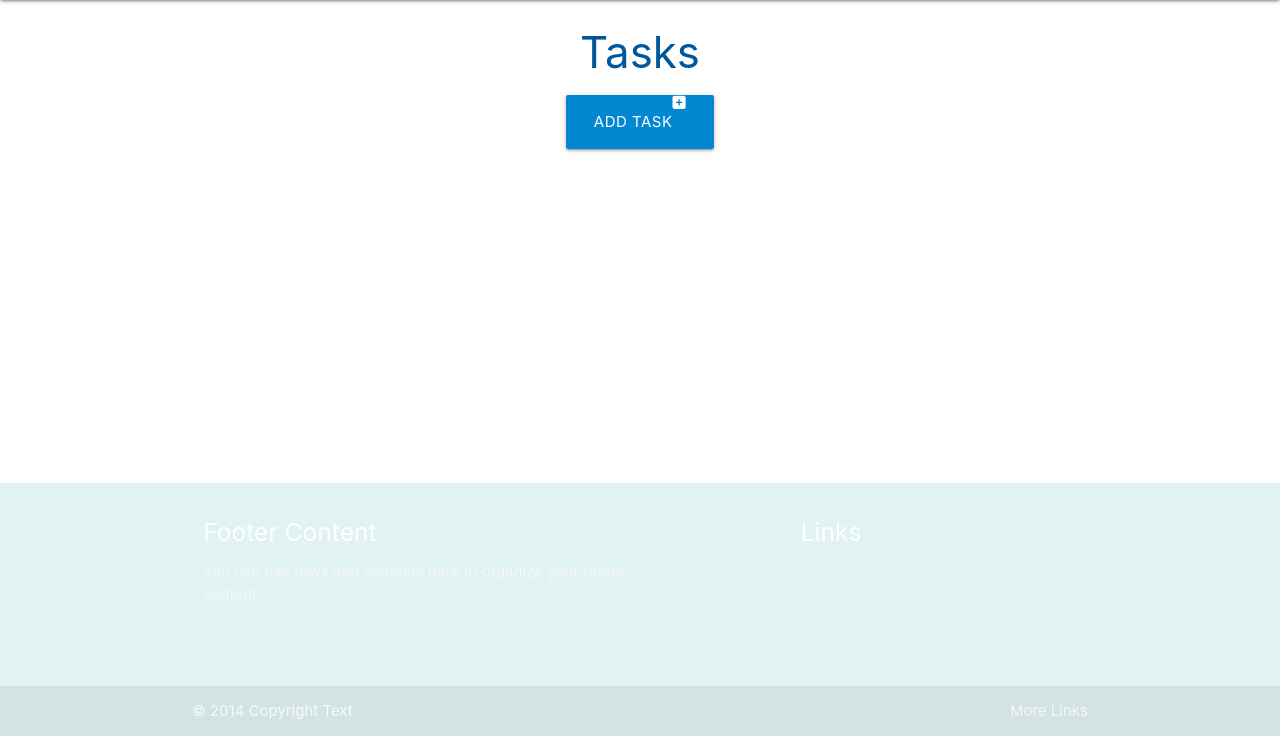
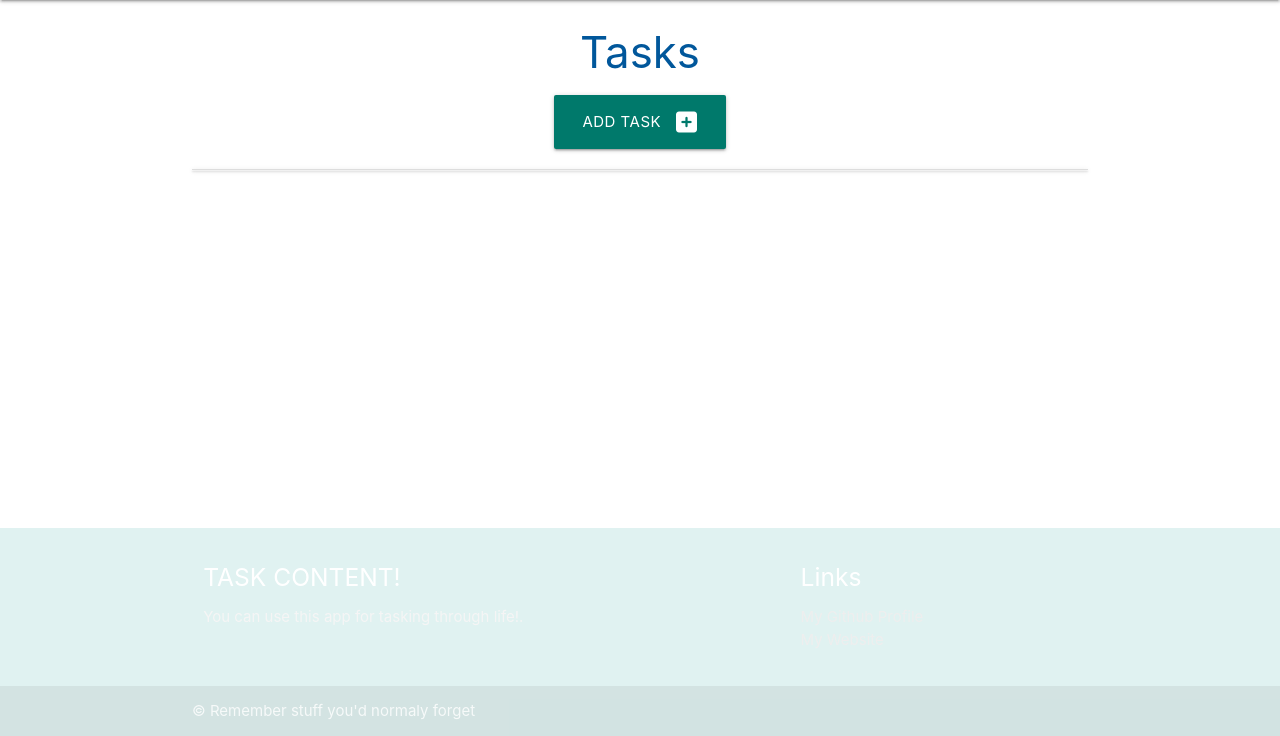
Before and after one commit to Milosson/Taskmanager, a Flask app: page / in a window 1280 px wide. Shown: the part 64-800 px from the top of the page. Run offline with Flask 3, Linux system fonts and the light colour scheme; data that the repository does not hold is empty.

Commit message:
Implemented edit_task.html, added relevent routing to routes.py, added button design to style.css

```diff
--- a/taskmanager/routes.py
+++ b/taskmanager/routes.py
@@ -5,7 +5,8 @@ from taskmanager.models import Category, Task
 
 @app.route("/")
 def home():
-    return render_template("tasks.html")
+    tasks = Task.query.order_by(Task.id).all()
+    return render_template("tasks.html", tasks=tasks)
 
 
 @app.route("/categories")
@@ -57,3 +58,24 @@ def add_task():
         db.session.commit()
         return redirect(url_for("home"))
     return render_template("add_task.html", categories=categories)
+
+@app.route("/delete_task/<int:task_id>")
+def delete_task(task_id):
+    task = Task.query.get_or_404(task_id)
+    db.session.delete(task)
+    db.session.commit()
+    return redirect(url_for("add_task"))
+
+@app.route("/edit_task/<int:task_id>", methods=["GET", "POST"])
+def edit_task(task_id):
+    task = Task.query.get_or_404(task_id)
+    categories = list(Category.query.order_by(Category.category_name).all())
+    if request.method == "POST":
+        task.task_name = request.form.get("task_name")
+        task.task_description = request.form.get("task_description")
+        task.is_urgent = bool(True if request.form.get("is_urgent") else False)
+        task.due_date = request.form.get("due_date")
+        task.category_id = request.form.get("category_id")
+        db.session.commit()
+        return redirect(url_for("home"))
+    return render_template("edit_task.html", task=task, categories=categories)
--- a/taskmanager/static/css/style.css
+++ b/taskmanager/static/css/style.css
@@ -7,3 +7,10 @@
   main {
     flex: 1 0 auto;
   }
+
+.buttons123 {
+  display: flex;
+  justify-content: center; /* Center horizontally */
+  align-items: center; /* Center vertically (if needed) */
+  gap: 10px; /* Add space between buttons */
+}
--- a/taskmanager/static/js/script.js
+++ b/taskmanager/static/js/script.js
@@ -14,3 +14,22 @@ document.addEventListener('DOMContentLoaded', function() {
   // select initialization
   let selects = document.querySelectorAll('select');
   M.FormSelect.init(selects);
+
+// collapsible initialization
+let collapsibles = document.querySelectorAll('.collapsible');
+M.Collapsible.init(collapsibles);
+
+
+// Delete confirmation function
+function confirmDelete(actionType) {
+  var message = "";
+  if (actionType === "task") {
+      message = "This action will delete this task, are you sure?";
+  } else if (actionType === "category") {
+      message = "This action will delete this category, are you sure?";
+  } else {
+      message = "Are you sure you want to proceed?";
+  }
+
+  return confirm(message);
+}
--- a/taskmanager/templates/add_task.html
+++ b/taskmanager/templates/add_task.html
@@ -3,7 +3,7 @@
 
 <h3 class="light-blue-text text-darken-4 center-align">Add Task</h3>
 
-<div class="row card-panel grey lighten-5">
+<div class="row card-panel teal lighten-5">
     <form class="col s12" method="POST" action="{{ url_for('add_task') }}">
         <!-- task name -->
         <div class="row">
@@ -22,6 +22,7 @@
                 <label for="task_description">Task Description</label>
             </div>
         </div>
+
         <!-- due date -->
         <div class="row">
             <div class="input-field col s12">
@@ -30,6 +31,7 @@
                 <label for="due_date">Due Date</label>
             </div>
         </div>
+
         <!-- is urgent -->
         <div class="row">
             <div class="input-field col s12">
@@ -59,7 +61,7 @@
         <!-- submit button -->
         <div class="row">
             <div class="col s12 center-align">
-                <button type="submit" class="btn-large light-blue darken-1">
+                <button type="submit" class="btn-large teal darken-2">
                     Add Task <i class="fas fa-plus-square right"></i>
                 </button>
             </div>
--- a/taskmanager/templates/base.html
+++ b/taskmanager/templates/base.html
@@ -21,7 +21,7 @@
         <!-- Top navbar -->
         <nav class="teal lighten-5">
             <div class="nav-wrapper">
-                <a href="#!" class="brand-logo">Task Manager</a>
+                <a href="{{ url_for('home') }}" class="brand-logo">Task Manager</a>
                 <a href="#" data-target="mobile-demo" class="sidenav-trigger"><i class="fas fa-bars"></i></a>
                 <ul class="right hide-on-med-and-down">
                     <li><a href="{{ url_for('home') }}">Home</a></li>
@@ -48,25 +48,22 @@
         <div class="container">
             <div class="row">
                 <div class="col l6 s12">
-                    <h5 class="white-text">Footer Content</h5>
-                    <p class="grey-text text-lighten-4">You can use rows and columns here to organize your footer
-                        content.</p>
+                    <h5 class="white-text">TASK CONTENT!</h5>
+                    <p class="grey-text text-lighten-4">You can use this app for tasking through life!.</p>
                 </div>
                 <div class="col l4 offset-l2 s12">
                     <h5 class="white-text">Links</h5>
                     <ul>
-                        <li><a class="grey-text text-lighten-3" href="#!">Link 1</a></li>
-                        <li><a class="grey-text text-lighten-3" href="#!">Link 2</a></li>
-                        <li><a class="grey-text text-lighten-3" href="#!">Link 3</a></li>
-                        <li><a class="grey-text text-lighten-3" href="#!">Link 4</a></li>
+                        <li><a class="grey-text text-lighten-3" href="https://github.com/Milosson">My Github Profile</a></li>
+                        <li><a class="grey-text text-lighten-3" href="#!">My Website</a></li>
                     </ul>
                 </div>
             </div>
         </div>
         <div class="footer-copyright">
             <div class="container">
-                © 2014 Copyright Text
-                <a class="grey-text text-lighten-4 right" href="#!">More Links</a>
+                © Remember stuff you'd normaly forget
+
             </div>
         </div>
     </footer>
--- a/taskmanager/templates/tasks.html
+++ b/taskmanager/templates/tasks.html
@@ -5,10 +5,32 @@
 
 <div class="row">
     <div class="col s12 center-align">
-        <a href="{{ url_for('add_task') }}" class="btn-large light-blue darken-2">
-            Add Task<div class="fas fa-plus-square right"></div>
+        <a href="{{ url_for('add_task') }}" class="btn-large teal darken-2">
+            Add Task <i class="fas fa-plus-square right"></i>
         </a>
     </div>
 </div>
 
+<ul class="collapsible">
+    {% for task in tasks|sort(attribute="due_date") %}
+    <li>
+        <div class="collapsible-header white-text teal lighten-5">
+            <i class="fas fa-caret-down"></i>
+            <strong>{{ task.task_name }}</strong> : {{ task.due_date.strftime("%d %B, %Y") }}
+            {% if task.is_urgent == True %}
+                <i class="fas fa-exclamation-circle light-blue-text text-lighten-2"></i>
+            {% endif %}
+        </div>
+        <div class="collapsible-body">
+            <strong>{{ task.category }}</strong>
+            <p>{{ task.task_description }}</p>
+        <div class="buttons123">
+            <a href="{{ url_for('edit_task', task_id=task.id) }}" class="btn teal lighten-2 right">Edit</a>
+            <a href="{{ url_for('delete_task', task_id=task.id) }}" class="btn red lighten-2 right" onclick="return confirmDelete('task')">Delete</a>
+        </div>
+    </div>
+    </li>
+    {% endfor %}
+</ul>
+
 {% endblock %}
```
Also changed, not shown: taskmanager/templates/category.html (+4 -4 lines), taskmanager/templates/edit_task.html (added, +37 -0 lines).
